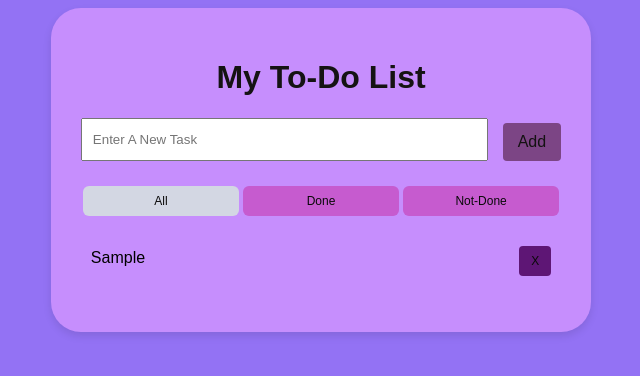
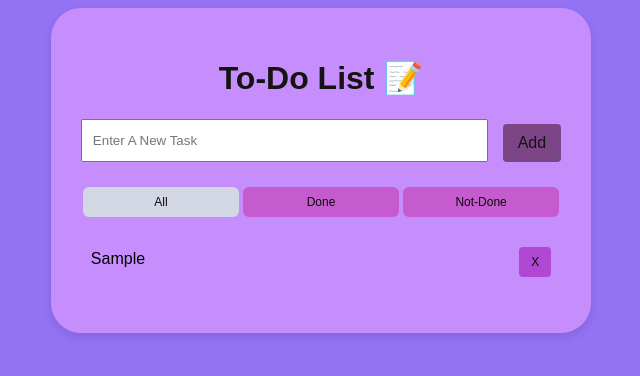
Before and after one commit to kaushi161/To-Do-App, a plain HTML site: page index.html in a window 1280 px wide. Both pictures are taken after typing "Sample" into the empty fields and a click on the button "Add". Shown: the whole page, without its empty margins (319-959 px from the left). Drawn offline with Linux system fonts and the light colour scheme.

Commit message:
project finished

```diff
--- a/index.html
+++ b/index.html
@@ -10,7 +10,7 @@
 </head>
 <body>
     <div class="todo-container">
-        <h1>My To-Do List </h1>
+        <h1>To-Do List 📝 </h1>
         <div class="input-section">
             <input type="text" id="newTask" placeholder="Enter A New Task">
             <button  id="addBtn">Add</button>
--- a/style.css
+++ b/style.css
@@ -80,11 +80,11 @@ li{
 
 li.done{
     text-decoration: line-through;
-    color: #c23030;
+    color: #ec0808;
     border-left-color: #2fdb6e;
 }
 li button{
-    background: #5E1675;
+    background: #b148d4;
     font-size: 12px;
     border-radius: 4px;
 }
```
